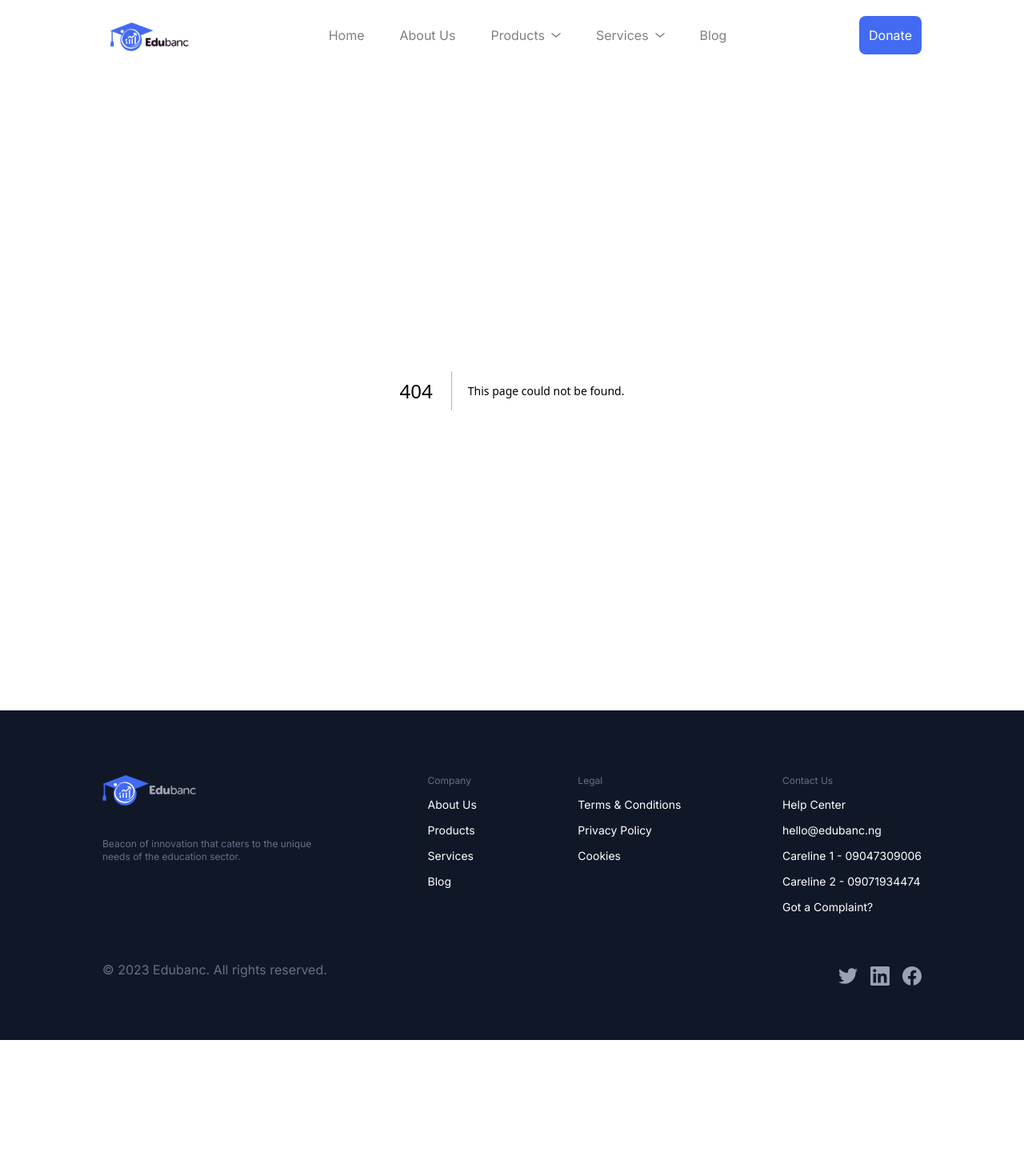
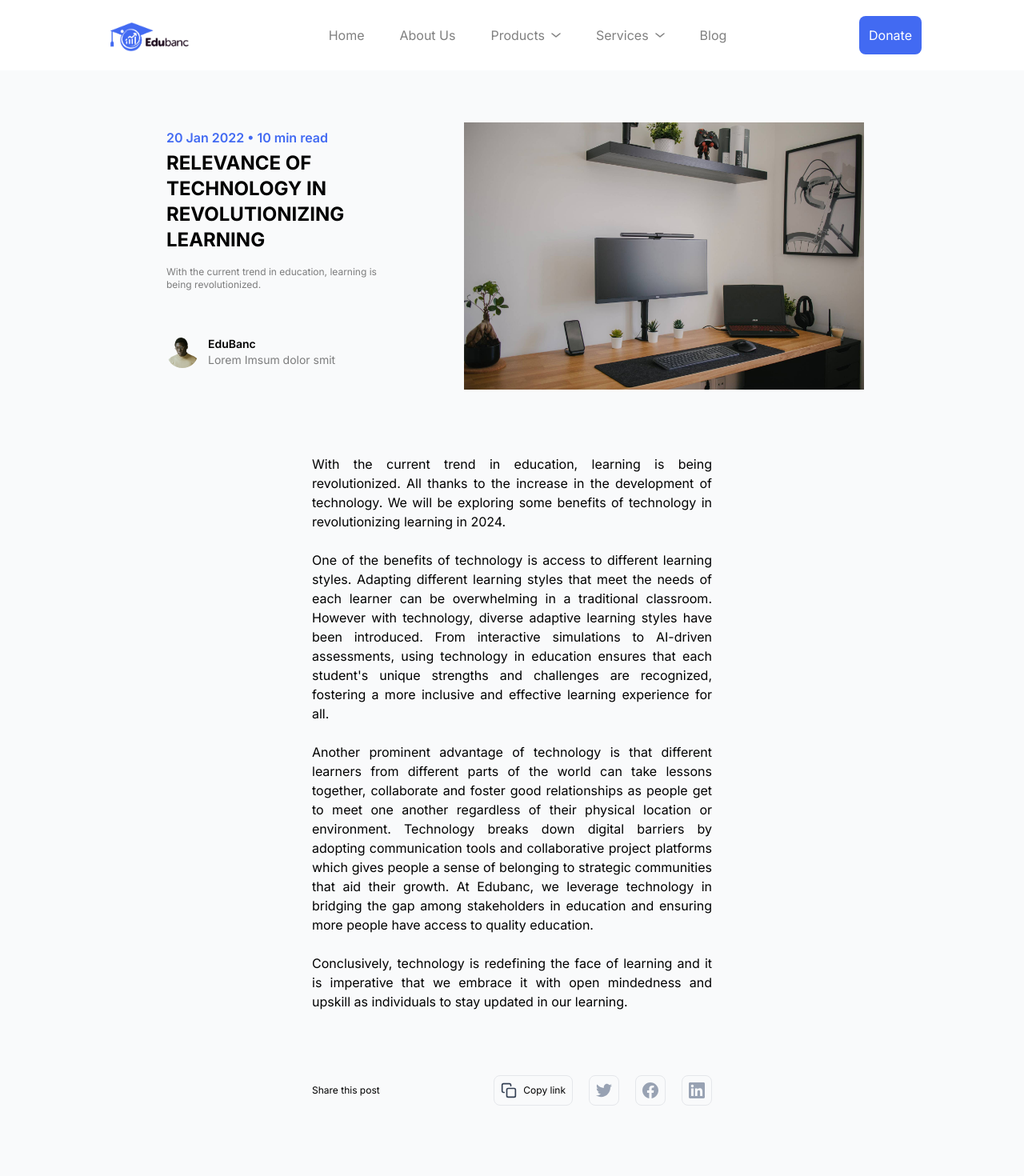
Before and after one commit to JosephIgbaji/edubanc, a Next.js app: page /blog/relevanceoftechnology in a window 1280 px wide. Before the commit this address had no page. Shown: the top 1470 px of the page at 80% size. Before the commit the page ends 1300 px from the top, so only its background shows below. Built offline with nearby package versions, Linux system fonts and the light colour scheme.

Commit message:
other blog post added

```diff
--- /dev/null
+++ b/src/app/blog/educationforall/page.jsx
@@ -0,0 +1,89 @@
+import ShareContainer from "@/components/blog/ShareContainer";
+import React from "react";
+import Image from "next/image";
+import BottomBlogPost from "@/components/blog/BottomBlogPost";
+
+const page = () => {
+  return (
+    <div className="px-5 flex flex-col items-center pt-16 sm:px-32 mx-auto bg-[#F9FAFB]">
+      <div className="flex flex-col mb-20 lg:flex-row lg:items-center lg:gap-20">
+        <div className="w-[300px] p-2 rounded-lg  mb-5">
+          <p className="text-primary font-semibold">
+            20 Jan 2022 • 10 min read
+          </p>
+          <h2 className="font-bold text-2xl my-1 mb-4">EDUCATION FOR ALL</h2>
+
+          <p className="text-xs mb-6 text-black text-opacity-50 overflow-hidden h-16 ">
+            Access to quality education is the right of every Nigerian
+          </p>
+          <div className="flex gap-3 items-center">
+            <Image
+              className="rounded-full"
+              src="/blogpostavatar.png"
+              width={40}
+              height={40}
+              alt="alternative"
+            />
+            <div>
+              <p className="text-sm font-semibold">EduBanc</p>
+              <p className="text-sm text-black text-opacity-50">
+                Lorem Imsum dolor smit
+              </p>
+            </div>
+          </div>
+        </div>
+        <div>
+          <Image
+            src="/blog-api-stack.jpeg"
+            width={500}
+            height={200}
+            // layout="fill"
+            alt="alt"
+          />
+        </div>
+      </div>
+      <div className="min-w-[300px] sm:max-w-[500px] mb-10 text-justify">
+        <p>
+          Access to quality education is the right of every Nigerian. However,
+          several factors can challenge individuals access to quality education.
+          A major menace in our community is the high number of out-of-school
+          children in Nigeria, resulting from factors such as finance,
+          socio-economic reasons, geographical barriers, and diverse learning
+          needs, among others. In this post, we will provide two solutions to
+          tackling the challenges of access to quality education.
+          <br />
+          <br /> The challenge of finance in accessing quality education is a
+          significant concern affecting many individuals in the country.
+          However, Edubanc&apos;s solution, called Edpay, seeks to address this
+          issue. Edpay enables children to stay in school with a monthly tuition
+          payment option and a convenient repayment plan, ensuring that
+          education is affordable for all, irrespective of their background,
+          status, or abilities, thereby reducing the number of out-of-school
+          children.
+          <br />
+          <br /> Another prominent factor challenging access to education is the
+          diverse or special learning needs of some learners. Individuals with
+          special learning needs may encounter obstacles in mainstream
+          educational settings, but creating an inclusive educational
+          environment and engaging in tailored programs to ensure that no one is
+          left behind will greatly aid their learning. All of these topics are
+          covered in our carefully curated free digital teacher&apos;s training
+          course because we believe that a trained educator can positively
+          impact the minds of learners.
+          <br />
+          <br />
+          Join hands with us to ensure that education is accessible and
+          affordable for all by sending an email to growth@edubanc.ng today!
+        </p>
+        <div className="mt-20">
+          <ShareContainer />
+        </div>
+      </div>
+      <div className="">
+        <BottomBlogPost />
+      </div>
+    </div>
+  );
+};
+
+export default page;
--- /dev/null
+++ b/src/app/blog/relevanceoftechnology/page.jsx
@@ -0,0 +1,91 @@
+import ShareContainer from "@/components/blog/ShareContainer";
+import React from "react";
+import Image from "next/image";
+import BottomBlogPost from "@/components/blog/BottomBlogPost";
+
+const page = () => {
+  return (
+    <div className="px-5 flex flex-col items-center pt-16 sm:px-32 mx-auto bg-[#F9FAFB]">
+      <div className="flex flex-col mb-20 lg:flex-row lg:items-center lg:gap-20">
+        <div className="w-[300px] p-2 rounded-lg  mb-5">
+          <p className="text-primary font-semibold">
+            20 Jan 2022 • 10 min read
+          </p>
+          <h2 className="font-bold text-2xl my-1 mb-4">
+            RELEVANCE OF TECHNOLOGY IN REVOLUTIONIZING LEARNING
+          </h2>
+
+          <p className="text-xs mb-6 text-black text-opacity-50 overflow-hidden h-16 ">
+            With the current trend in education, learning is being
+            revolutionized.
+          </p>
+          <div className="flex gap-3 items-center">
+            <Image
+              className="rounded-full"
+              src="/blogpostavatar.png"
+              width={40}
+              height={40}
+              alt="alternative"
+            />
+            <div>
+              <p className="text-sm font-semibold">EduBanc</p>
+              <p className="text-sm text-black text-opacity-50">
+                Lorem Imsum dolor smit
+              </p>
+            </div>
+          </div>
+        </div>
+        <div>
+          <Image
+            src="/blog-api-stack.jpeg"
+            width={500}
+            height={200}
+            // layout="fill"
+            alt="alt"
+          />
+        </div>
+      </div>
+      <div className="min-w-[300px] sm:max-w-[500px] mb-10 text-justify">
+        <p>
+          With the current trend in education, learning is being revolutionized.
+          All thanks to the increase in the development of technology. We will
+          be exploring some benefits of technology in revolutionizing learning
+          in 2024.
+          <br />
+          <br /> One of the benefits of technology is access to different
+          learning styles. Adapting different learning styles that meet the
+          needs of each learner can be overwhelming in a traditional classroom.
+          However with technology, diverse adaptive learning styles have been
+          introduced. From interactive simulations to AI-driven assessments,
+          using technology in education ensures that each student's unique
+          strengths and challenges are recognized, fostering a more inclusive
+          and effective learning experience for all.
+          <br />
+          <br /> Another prominent advantage of technology is that different
+          learners from different parts of the world can take lessons together,
+          collaborate and foster good relationships as people get to meet one
+          another regardless of their physical location or environment.
+          Technology breaks down digital barriers by adopting communication
+          tools and collaborative project platforms which gives people a sense
+          of belonging to strategic communities that aid their growth. At
+          Edubanc, we leverage technology in bridging the gap among stakeholders
+          in education and ensuring more people have access to quality
+          education.
+          <br />
+          <br />
+          Conclusively, technology is redefining the face of learning and it is
+          imperative that we embrace it with open mindedness and upskill as
+          individuals to stay updated in our learning.
+        </p>
+        <div className="mt-20">
+          <ShareContainer />
+        </div>
+      </div>
+      <div className="">
+        <BottomBlogPost />
+      </div>
+    </div>
+  );
+};
+
+export default page;
```
